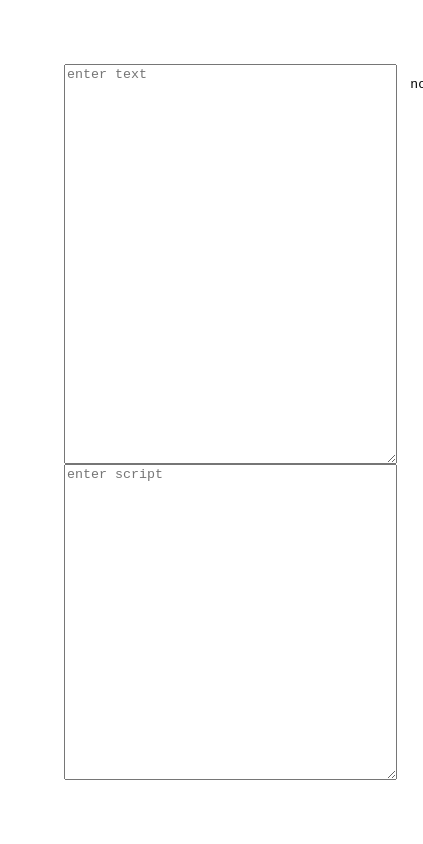
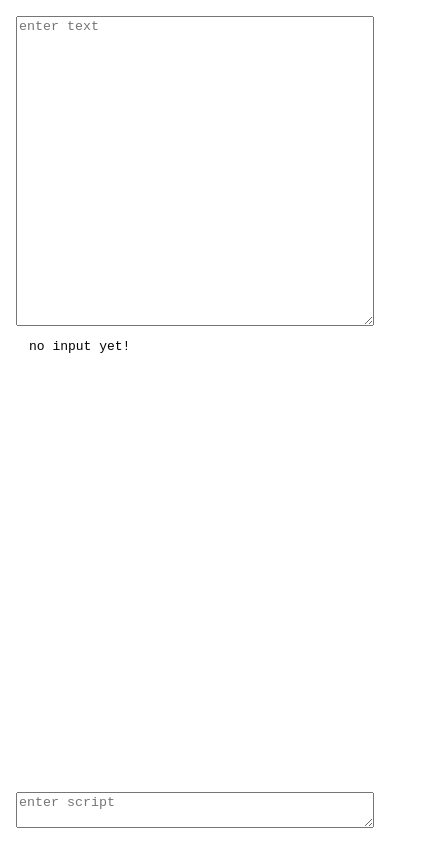
Before and after one commit to 0-80/zoop, a plain HTML site: page index.html in a window 390 px wide. Shown: the whole page, 423 px wide, since content can reach past the window. Drawn offline with Linux system fonts and the light colour scheme.

Commit message:
better mobile

```diff
--- a/index.html
+++ b/index.html
@@ -1,3 +1,5 @@
+<meta name="viewport" content="width=device-width, initial-scale=1.0">
+
 <textarea id=text_input placeholder='enter text'></textarea>
 <pre id=output>no input yet!</pre>
 <textarea id=script_input placeholder='enter script'></textarea>
@@ -18,6 +20,15 @@ body
 	; overflow: scroll
 	}
 #text_input { width: 25em; height: 30em }
+
+@media (max-aspect-ratio: 1/1) {
+html { padding: 1em }
+#text_input { width: 100%; height: 100% }
+body
+	{ grid-template-columns: 1fr
+	; grid-template-rows: 2fr 2fr 1fr
+	}
+}
 </style>
 
 <script>
```
